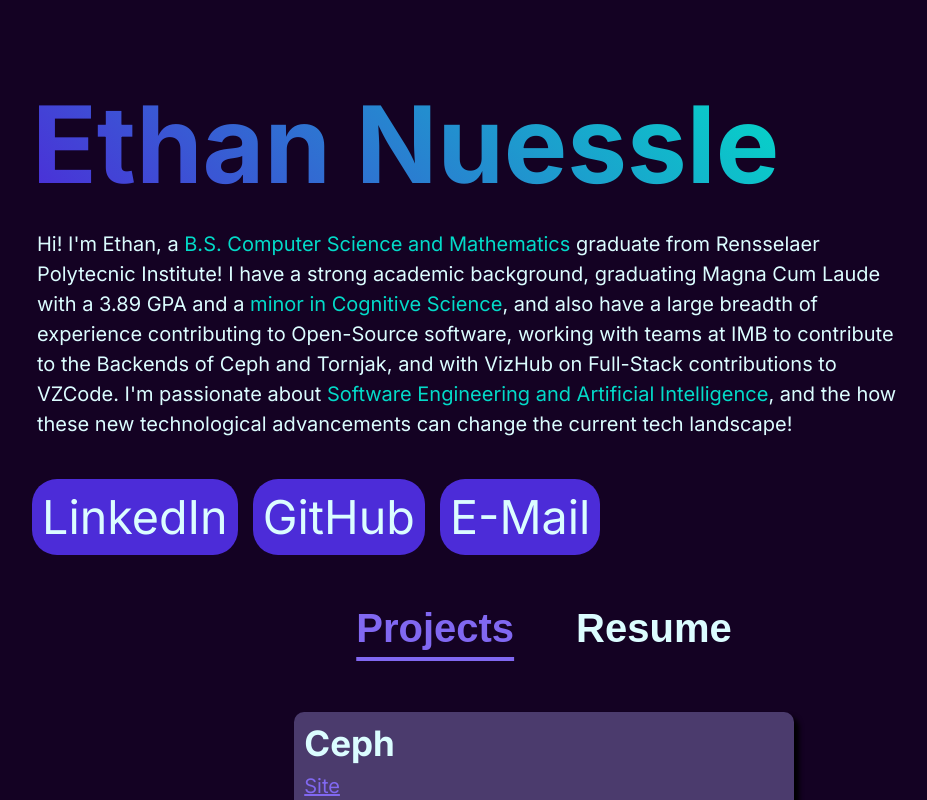
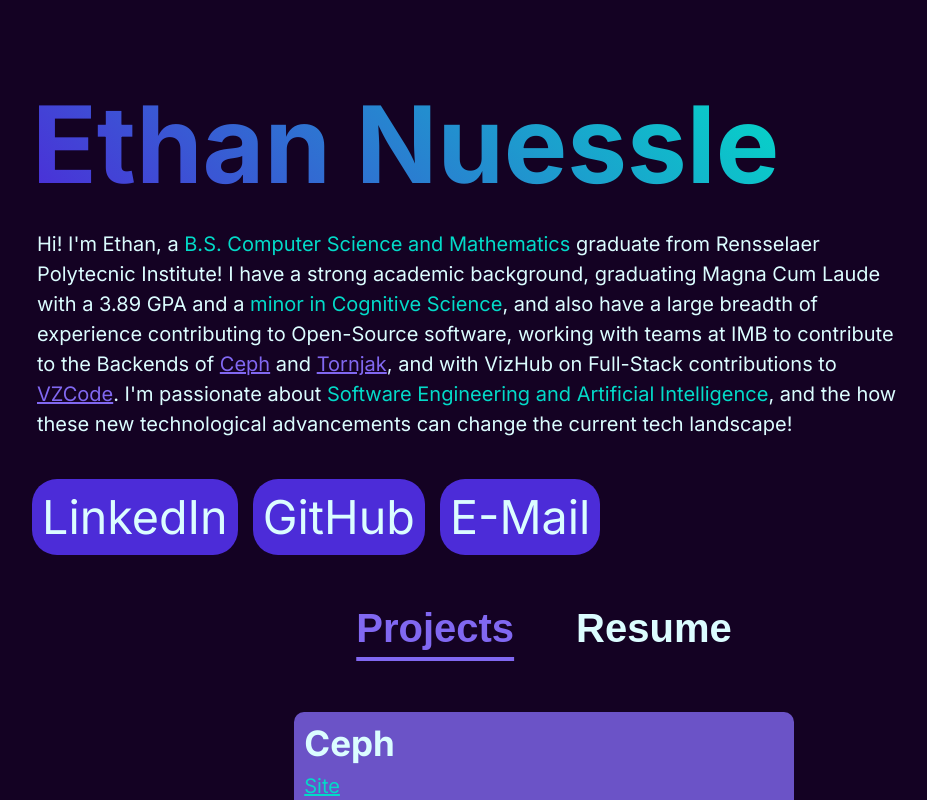
Before and after one commit to enuessle/portfolio-site, a Next.js app: page / in a window 1280 px wide. Shown: the top 800 px of the page, without its empty margins (96-1023 px from the left). Built offline with nearby package versions, Linux system fonts and the light colour scheme.

Commit message:
Links Update

```diff
--- a/src/app/globals.css
+++ b/src/app/globals.css
@@ -2,7 +2,7 @@
 /*new design*/
   --off-white: #dbfdff;
     --middle-blue: rgb(129, 104, 241);
-    --card-bg: rgba(129, 117, 184, 0.5);
+    --card-bg: rgba(129, 104, 241, 0.8);
       --bg-colour-2: #150222;
         --bg-colour-1: #040e3b;
     --name-colour-1: rgb(76, 44, 216);
@@ -17,7 +17,7 @@
     --bg-primary-var-dm: #3700B3;
     --bg-secondary-var-dm: #03DAC6;
     --bg-background-dm: #150222;
-    --bg-text-on-background-dm: #FFFFFF;
+    --bg-text-on-background-dm: var(--off-white);
     --bg-text-on-primary-dm: #000000;
 }
 
@@ -62,7 +62,7 @@
 }
 
 a{
-  color: var(--middle-blue)
+  color: var(--name-colour-2)
 }
 
 /*Large PDF Viewer*/
--- a/src/app/page.module.css
+++ b/src/app/page.module.css
@@ -33,6 +33,9 @@
   color: var(--name-colour-2);
 }
 
+.aboutLink {
+  color: var(--middle-blue)
+}
 .linkRow {
   width: 100%;
   display: flex;
--- a/src/app/page.tsx
+++ b/src/app/page.tsx
@@ -15,9 +15,26 @@
         background, graduating Magna Cum Laude with a 3.89 GPA and a{" "}
         <span className={styles["altColour"]}>minor in Cognitive Science</span>,
         and also have a large breadth of experience contributing to Open-Source
-        software, working with teams at IMB to contribute to the Backends of
-        Ceph and Tornjak, and with VizHub on Full-Stack contributions to VZCode.
-        I'm passionate about{" "}
+        software, working with teams at IMB to contribute to the Backends
+        of&nbsp;
+        <a href="https://ceph.io/en/" className={styles["aboutLink"]}>
+          Ceph
+        </a>{" "}
+        and{" "}
+        <a
+          href="https://github.com/spiffe/tornjak"
+          className={styles["aboutLink"]}
+        >
+          Tornjak
+        </a>
+        , and with VizHub on Full-Stack contributions to{" "}
+        <a
+          href="https://github.com/vizhub-core/vzcode"
+          className={styles["aboutLink"]}
+        >
+          VZCode
+        </a>
+        . I'm passionate about{" "}
         <span className={styles["altColour"]}>
           Software Engineering and Artificial Intelligence
         </span>
--- a/src/components/projects/projects.module.css
+++ b/src/components/projects/projects.module.css
@@ -24,7 +24,7 @@
     padding: 1%;
         padding-right: 4px;
     border-radius: 10px;
-    box-shadow: 5px 5px 5px black;
+    /*box-shadow: 5px 5px 5px black;*/
     transition: transform 0.3s ease;
 }
 
@@ -42,9 +42,11 @@
 }
 
 .subtitle {
+    color: var(--off-white);
     justify-content: right;
     font-size: 20px;
 }
+
 
 .image{
     width: 98%;
```
